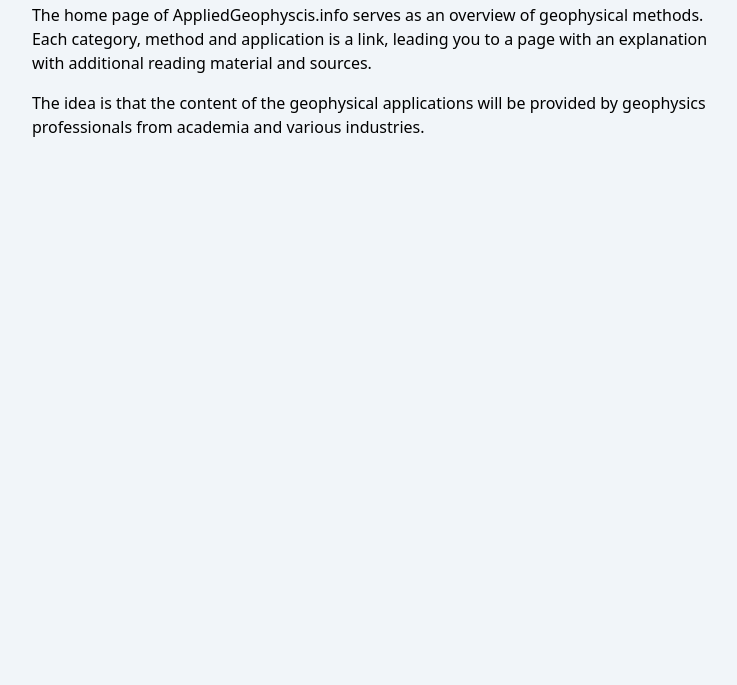
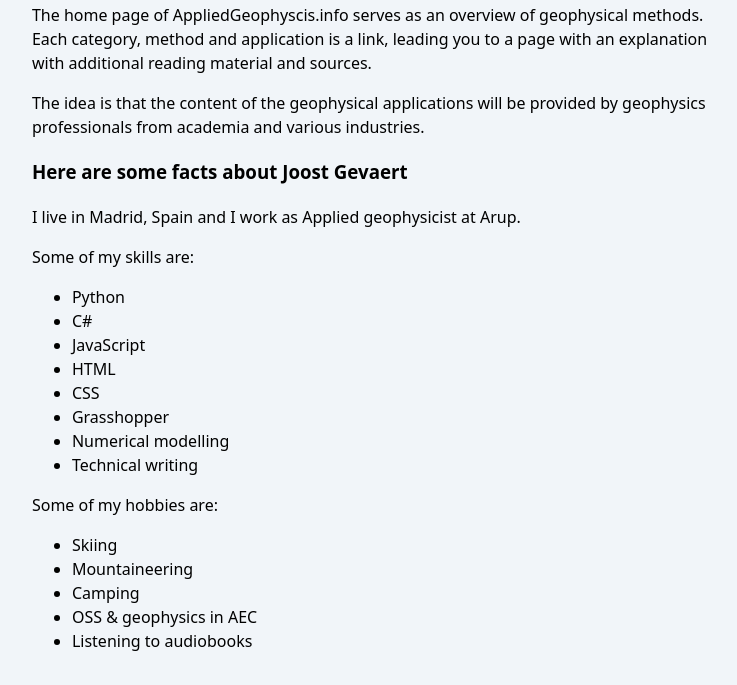
Before and after one commit to JoostGevaert/geophysics-info, an Astro site: page /about in a window 1280 px wide. Shown: the part 129-814 px from the top of the page, without its empty margins (258-995 px from the left). Built offline with nearby package versions, Linux system fonts and the light colour scheme; Astro itself is replaced by a stand-in of ours.

Commit message:
Do some Java/TypeScripting in .astro files

```diff
--- a/src/pages/about.astro
+++ b/src/pages/about.astro
@@ -1,5 +1,33 @@
 ---
 import "../styles/global.css";
+
+const pageTitle: string = "About";
+
+const identity = {
+  firstName: "Joost",
+  lastname: "Gevaert",
+  nationality: "Netherlands",
+  residency: { country: "Spain", city: "Madrid" },
+  occupation: "Applied geophysicist",
+  company: "Arup",
+  hobbies: [
+    "Skiing",
+    "Mountaineering",
+    "Camping",
+    "OSS & geophysics in AEC",
+    "Listening to audiobooks",
+  ],
+  skills: [
+    "Python",
+    "C#",
+    "JavaScript",
+    "HTML",
+    "CSS",
+    "Grasshopper",
+    "Numerical modelling",
+    "Technical writing",
+  ],
+};
 ---
 
 <html lang="en">
@@ -8,15 +36,15 @@ import "../styles/global.css";
     <link rel="icon" type="image/svg+xml" href="/favicon.ico" />
     <meta name="viewport" content="width=device-width" />
     <meta name="generator" content={Astro.generator} />
-    <title>About | Geophysics.info</title>
+    <title>{pageTitle} | Geophysics.info</title>
   </head>
   <body>
     <nav>
       <a href="/">Home</a>
-      <a href="/about">About</a>
+      <a href="/test">Test</a>
     </nav>
     <section>
-      <h1>About Applied Geophysics.info</h1>
+      <h1>{pageTitle} Applied Geophysics.info</h1>
       <p>
         The home page of AppliedGeophyscis.info serves as an overview of
         geophysical methods. Each category, method and application is a link,
@@ -28,6 +56,23 @@ import "../styles/global.css";
         provided by geophysics professionals from academia and various
         industries.
       </p>
+
+      <h3>
+        Here are some facts about {identity.firstName}
+        {identity.lastname}
+      </h3>
+      <p>
+        I live in {identity.residency.city}, {identity.residency.country} and I work
+        as {identity.occupation} at {identity.company}.
+      </p>
+      <p>Some of my skills are:</p>
+      <ul>
+        {identity.skills.map((skill) => <li>{skill}</li>)}
+      </ul>
+      <p>Some of my hobbies are:</p>
+      <ul>
+        {identity.hobbies.map((hobby) => <li>{hobby}</li>)}
+      </ul>
     </section>
   </body>
 </html>
--- a/src/pages/index.astro
+++ b/src/pages/index.astro
@@ -12,8 +12,8 @@ import "../styles/global.css";
   </head>
   <body>
     <nav>
-      <a href="/">Home</a>
-      <a href="/about">About</a>
+			<a href="/about">About</a>
+			<a href="/test">Test</a>
     </nav>
     <section>
       <h1>Applied Geophysics.info</h1>
```
Also changed, not shown: src/pages/test.astro (added, +30 -0 lines).
